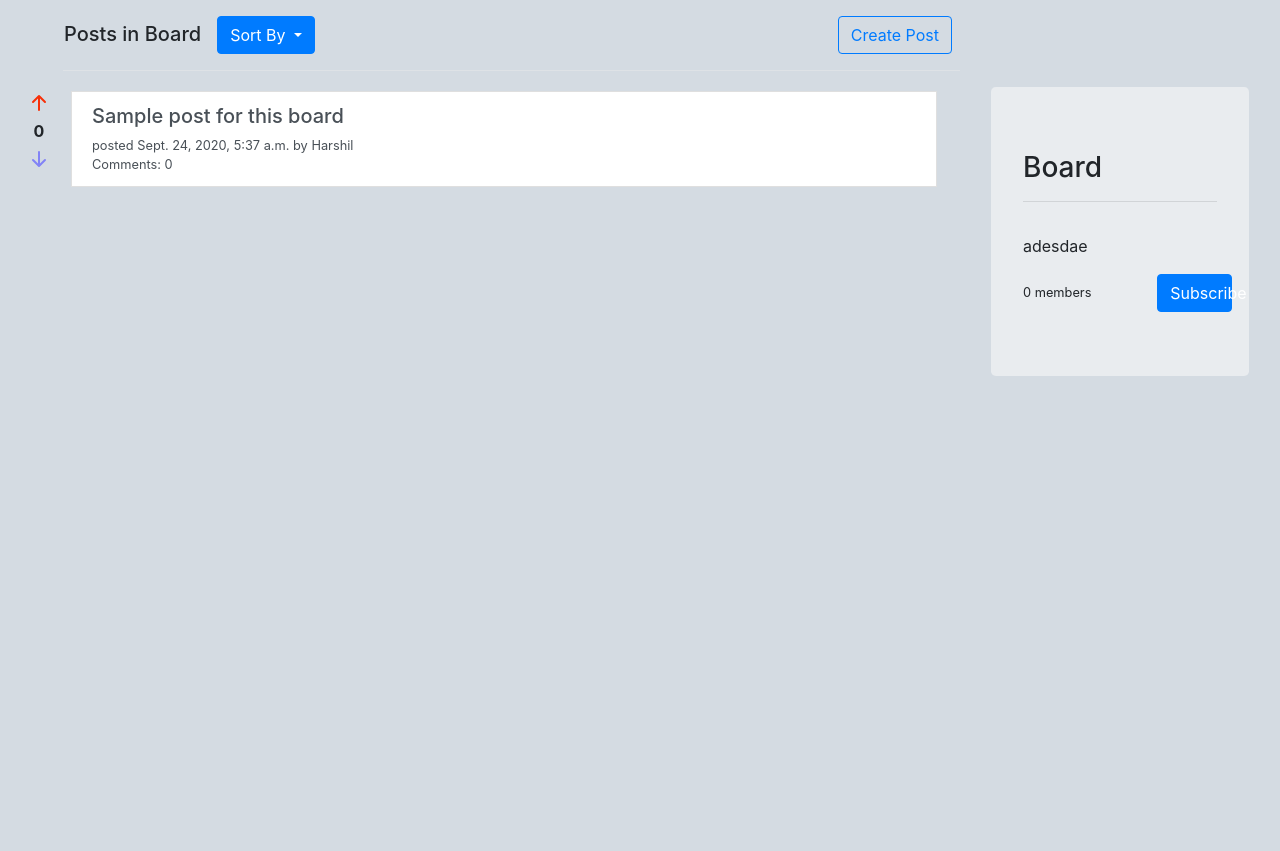
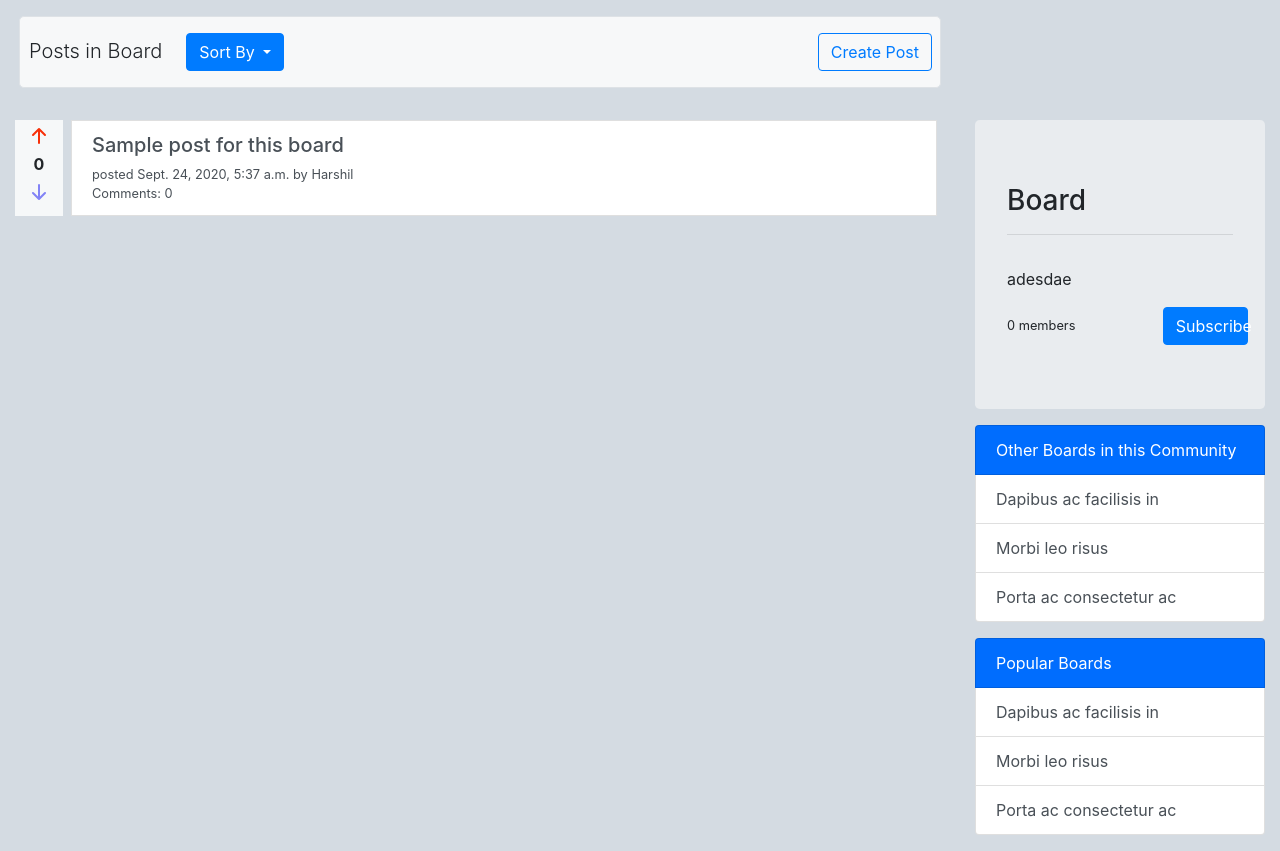
Before and after one commit to HarshilPan07/Django-Blog, a Django app: page /boards/6/ in a window 1280 px wide. Shown: the part 56-907 px from the top of the page. Before the commit the page ends 432 px from the top, so only its background shows below. Run offline with Django 3.2, Linux system fonts and the light colour scheme; data comes from the database, SQL or seed files in the repository; some libraries are stand-ins or nearby versions.

Commit message:
fixed board-post-list view to match layout and formatting of rest

```diff
--- a/blog/templates/blog/board_post_list.html
+++ b/blog/templates/blog/board_post_list.html
@@ -1,10 +1,10 @@
 {% extends 'blog/base.html' %}
 
 {% block header %}
-    <div class='row ml-5 py-3 border-bottom'>
+    <div class='row mx-1 my-3 py-3 border rounded-lg' style="background-color: #f7f8f9;">
         <div class='mr-auto'>
             <div class="row dropdown">
-                <h5 class='align-self-end mx-3'>Posts in {{ board }}</h5>
+                <h5 class='lead align-self-end mx-4'>Posts in {{ board }}</h5>
                 <button class="btn btn-primary dropdown-toggle" type="button" id="dropdownMenuButton" data-toggle="dropdown" aria-haspopup="true" aria-expanded="false">
                     Sort By
                 </button>
@@ -36,7 +36,7 @@
         <div class='list-group py-3'>
             {% for post in board_posts %}
                 <div class='d-flex bd-highlight'>
-                    <div class='px-2 flex-shrink-1 bd-highlight'>
+                    <div class='px-2 flex-shrink-1 bd-highlight' style="background-color: #f6f8f9;">
                         <div class='d-flex justify-content-center'>
                             <a href="{% url 'like-post' post.id %}">
                                 <svg width="2em" height="2em" viewBox="0 0 16 16" class="bi bi-arrow-up-short" fill="#F73009" xmlns="http://www.w3.org/2000/svg">
@@ -61,7 +61,7 @@
                             </a>
                         </div>
                     </div>
-                    <div class='px-2 py-1 w-100 bd-highlight'>
+                    <div class='px-2 w-100 bd-highlight'>
                         <a href="{% url 'post' post.id %}" class='list-group-item list-group-item-action'>
                             <div class='row'>
                                 <div class='col'>
@@ -91,7 +91,7 @@
 {% endblock content %}
 
 {% block sidebar %}
-    <div class='jumbotron m-3'>
+    <div class='jumbotron my-3'>
         <h3>{{ board.title }}</h3>
         <hr>
         <div class='pt-3'>
@@ -106,4 +106,18 @@
             </div>
         </div>
     </div>
+
+    <div class="list-group my-3">
+        <a href="#" class="list-group-item list-group-item-action disabled" style="background-color: #006DFE; color: white;">Other Boards in this Community</a>
+        <a href="#" class="list-group-item list-group-item-action">Dapibus ac facilisis in</a>
+        <a href="#" class="list-group-item list-group-item-action">Morbi leo risus</a>
+        <a href="#" class="list-group-item list-group-item-action">Porta ac consectetur ac</a>
+    </div>
+
+    <div class="list-group my-3">
+        <a href="#" class="list-group-item list-group-item-action disabled" style="background-color: #006DFE; color: white;">Popular Boards</a>
+        <a href="#" class="list-group-item list-group-item-action">Dapibus ac facilisis in</a>
+        <a href="#" class="list-group-item list-group-item-action">Morbi leo risus</a>
+        <a href="#" class="list-group-item list-group-item-action">Porta ac consectetur ac</a>
+    </div>
 {% endblock sidebar %}
--- a/blog/templates/blog/login.html
+++ b/blog/templates/blog/login.html
@@ -14,7 +14,7 @@
             {{form | crispy}}
             <div class='row'>
                 <div class='mr-auto align-self-center'>
-                    <small class='text-muted pl-2'>Don't Have An Account? <a href="{% url 'register' %}">Register Here</a></small>
+                    <small class='text-muted pl-2'>Don't Have An Account? <a href="{% url 'register' %}">Sign Up Here</a></small>
                 </div>
                 <div class='mx-2 py-2'>
                     <button type='submit' class='btn btn-outline-primary'>Sign In</button>
--- a/blog/templates/blog/register.html
+++ b/blog/templates/blog/register.html
@@ -13,7 +13,7 @@
         {% csrf_token %}
         {{ register_form | crispy}}
         <div class='row'>
-            <small class='mr-auto pl-2 align-self-center'>Already Have An Account? <a href="{% url 'login' %}">Login</a></small>
+            <small class='mr-auto pl-2 text-muted align-self-center'>Already Have An Account? <a href="{% url 'login' %}">Login</a></small>
             <button type='submit' class='btn btn-outline-primary mr-2'>Register</button>
         </div>
     </form>
```
Also changed, not shown: blog/templates/blog/detail.html (+9 -2 lines).
